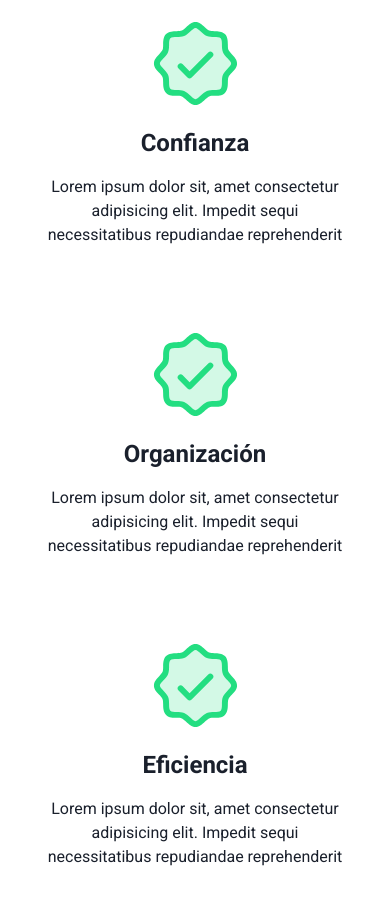
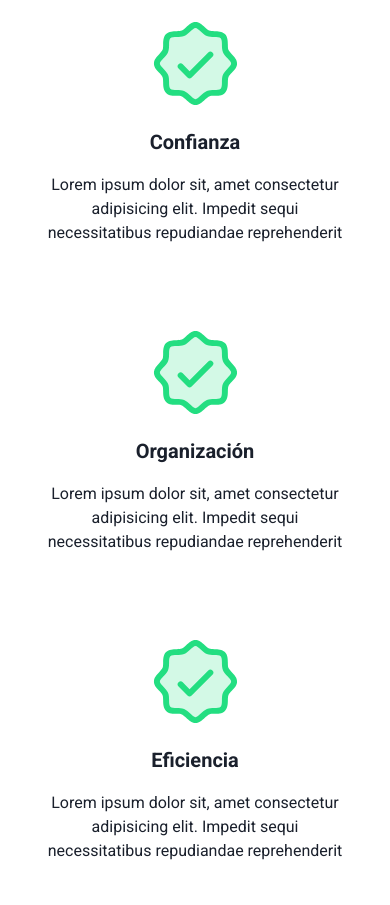
Before and after one commit to redmer2021/ECAlmiron, a React (Vite) app: page / in a window 390 px wide. Shown: the part 900-1805 px from the top of the page. Built offline with nearby package versions, Linux system fonts and the light colour scheme; a web font is replaced by a local one.

Commit message:
Sincronización al 09/08/2024

```diff
--- a/src/Components/Destacados/ItemDest.jsx
+++ b/src/Components/Destacados/ItemDest.jsx
@@ -5,7 +5,7 @@ const ItemDest = ({titulo, descrip}) => {
         <>
             <div className="flex flex-col justify-center items-center p-10 text-center space-y-4">
                 <PiSealCheckDuotone color="#23DE81" size={95} />
-                <h3 className="font-Roboto text-2xl font-bold">{titulo}</h3>
+                <h3 className="font-Roboto text-[20px] md:text-2xl font-bold">{titulo}</h3>
                 <p className="font-Roboto" >{descrip}</p>
             </div>
         </>
```
